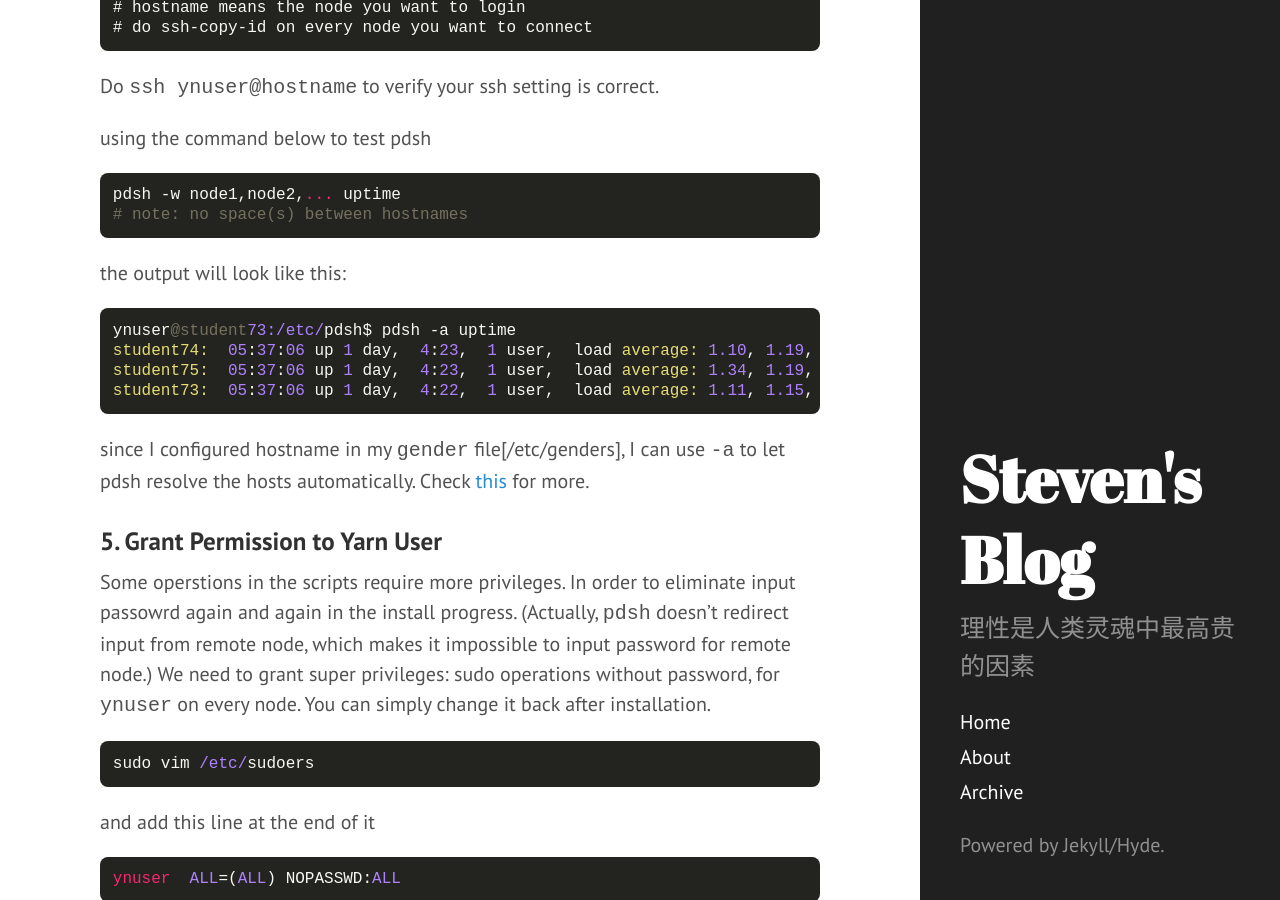
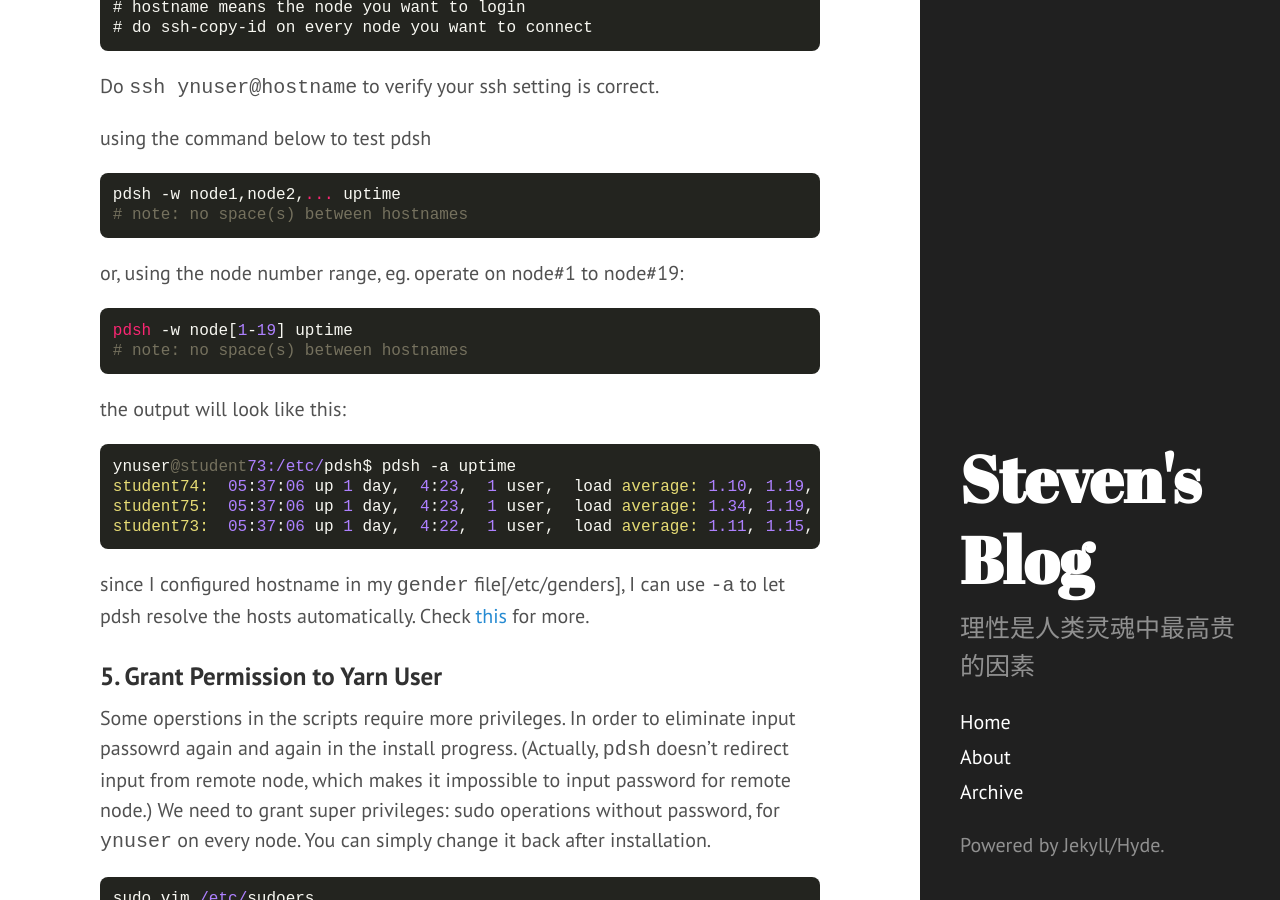
Before and after one commit to legatoo/legatoo.github.io, a Jekyll site: the page built from _posts/2014-11-12-Install-Yarn-on-Ubuntu-Cluster-via-Scripts.md, in a window 1280 px wide and 900 px high, scrolled down 2653 px. Built offline with Jekyll 4.4.1, drawn with Linux system fonts in a browser that asks for light colours; Markdown is read by kramdown in place of the engine named in the settings.

Commit message:
yarn install script update.

```diff
--- a/_posts/2014-11-12-Install-Yarn-on-Ubuntu-Cluster-via-Scripts.md
+++ b/_posts/2014-11-12-Install-Yarn-on-Ubuntu-Cluster-via-Scripts.md
@@ -75,6 +75,12 @@ Do `ssh ynuser@hostname` to verify your ssh setting is correct.
 using the command below to test pdsh
 
 <pre><code class="Bash">pdsh -w node1,node2,... uptime
+#note: no space(s) between hostnames
+</code></pre>
+
+or, using the node number range, eg. operate on node#1 to node#19:
+
+<pre><code class="Bash">pdsh -w node[1-19] uptime
 #note: no space(s) between hostnames
 </code></pre>
 
```
Also changed, not shown: 1 other file.
